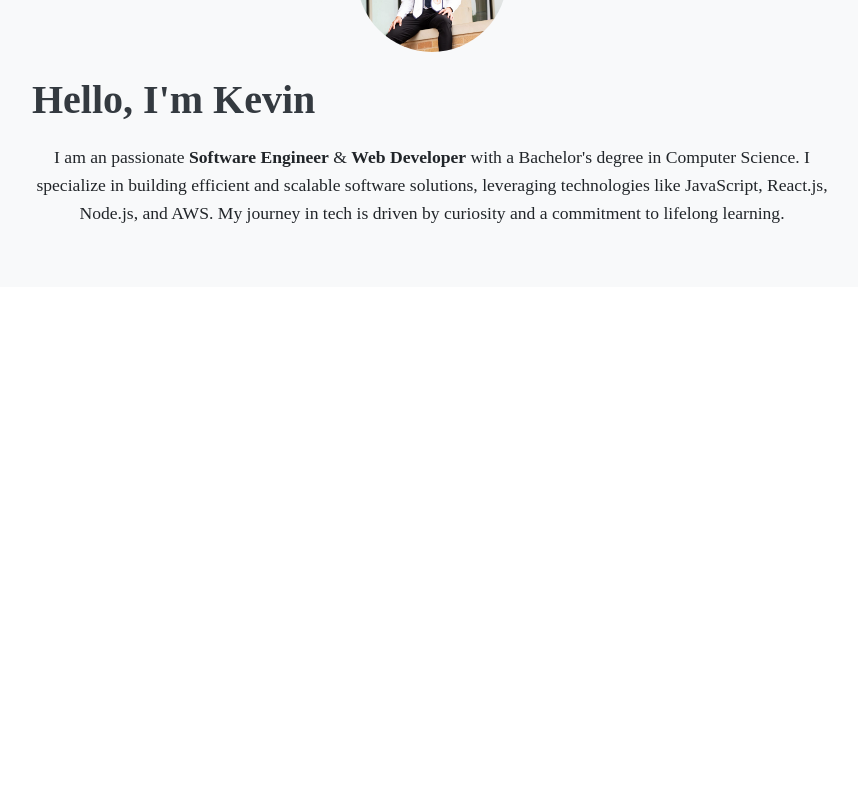
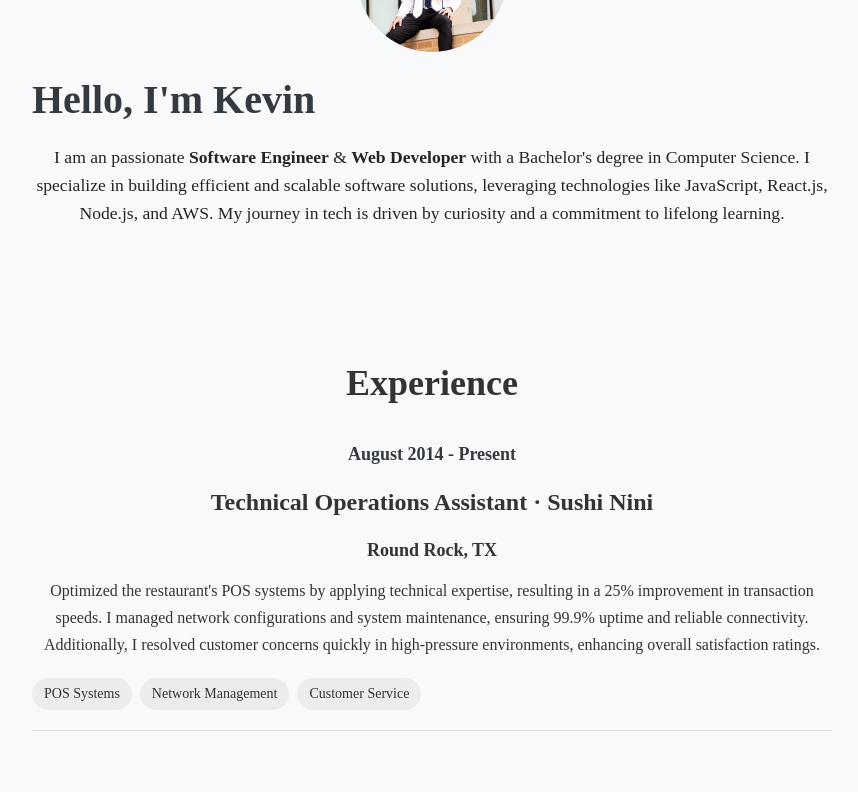
Before and after one commit to KevWin717/personal-portfolio, a React (Create React App) app: page / in a window 1280 px wide. Shown: the part 300-1092 px from the top of the page, without its empty margins (208-1066 px from the left). Before the commit the page ends 800 px from the top, so only its background shows below. Built offline with nearby package versions, Linux system fonts and the light colour scheme.

Commit message:
Update Experience section with content and styling

```diff
--- a/src/App.js
+++ b/src/App.js
@@ -3,7 +3,7 @@ import './App.css';
 import Header from './components/Header';
 // import Footer from './components/Footer';
 import About from './components/About';
-// import Skills from './components/Skills';
+import Experience from './components/Experience';
 // import Projects from './components/Projects';
 // import Contact from './components/Contact';
 
@@ -14,6 +14,7 @@ function App() {
       <Header />
       <main>
         <About />
+        <Experience />
       </main>
     </div>
   );
--- a/src/components/About.js
+++ b/src/components/About.js
@@ -5,7 +5,7 @@ function About() {
     return (
         <section id="about" className="about-section">
             <div className="content">
-                <img src="/images/me.jpg" alt="Picture of me" className="profile-pic" />
+                <img src="/images/me.jpg" alt="me" className="profile-pic" />
                 <h2>Hello, I'm Kevin</h2>
                 <p>
                 I am an passionate <strong>Software Engineer</strong> & <strong>Web Developer</strong> with a Bachelor's degree in Computer Science. I specialize in building efficient and scalable software solutions, leveraging technologies like JavaScript, React.js, Node.js, and AWS. My journey in tech is driven by curiosity and a commitment to lifelong learning.
--- /dev/null
+++ b/src/components/Experience.css
@@ -0,0 +1,88 @@
+.experience {
+    padding: 45px 20px;
+    background-color: #f8f9fa;
+}
+
+.experience h1 {
+    font-size: 36px;
+    margin-bottom: 40px;
+    text-align: center;
+}
+
+.experience-description {
+    font-size: 16px;
+    line-height: 1.7;
+    margin-bottom: 20px;
+}
+
+.experience-item {
+    max-width: 800px;
+    margin: 0 auto 60px;
+    border-bottom: 1px solid #e0e0e0;
+    padding-bottom: 20px;
+}
+
+.experience-item h2 {
+    font-size: 18px;
+    color: #343a40;
+    margin-bottom: 5px;
+}
+
+.experience-item h3 {
+    font-size: 24px;
+    margin-bottom: 5px;
+}
+
+.experience-item h4 {
+    font-size: 18px;
+    margin-bottom: 10px;
+}
+
+.skills-container {
+    display: flex;
+    flex-wrap: wrap;
+    gap: 8px;
+    margin-top: 10px;
+}
+
+.skill-bubble {
+    background-color: rgba(0, 0, 0, 0.05);
+    border-radius: 20px;
+    padding: 8px 12px;
+    font-size: 14px;
+}
+
+.resume-link {
+    text-align: left;
+    margin-top: 40px;
+}
+
+.resume-link a {
+    font-size: 18px;
+    text-decoration: none;
+    transition: color 0.3s;
+    color: black;
+}
+
+.resume-link a:hover {
+    text-decoration: underline;
+    color: #555555;
+}
+
+@media (max-width: 768px) {
+    .experience {
+      padding: 20px 10px;
+    }
+
+    .experience h1 {
+      font-size: 28px;
+    }
+
+    .experience-item h3 {
+      font-size: 20px;
+    }
+
+    .experience-item ul li {
+      font-size: 14px;
+    }
+  }
--- /dev/null
+++ b/src/components/Experience.js
@@ -0,0 +1,76 @@
+import React from "react";
+import "./Experience.css"
+
+const experiences = [
+    {
+        date: 'August 2014 - Present',
+        title: 'Technical Operations Assistant · Sushi Nini',
+        location: 'Round Rock, TX',
+        description: [
+            "Optimized the restaurant's POS systems by applying technical expertise, resulting in a 25% improvement in transaction speeds. I managed network configurations and system maintenance, ensuring 99.9% uptime and reliable connectivity. Additionally, I resolved customer concerns quickly in high-pressure environments, enhancing overall satisfaction ratings."
+        ],
+        skills: ['POS Systems', 'Network Management', 'Customer Service'],
+    },
+    {
+        date: 'June 2023 - September 2023',
+        title: 'Computer Lab Technician · University of Texas at San Antonio',
+        location: 'San Antonio, TX',
+        description: [
+            "Resolved over 20 technical issues weekly for students and faculty, improving user satisfaction and reducing repeat support requests by 15%. I maintained and optimized lab systems, cutting downtime by 10% and enhancing functionality for more than 500 users. I also managed updates and configurations of IDEs and coding software, ensuring optimal performance for all users."
+          ],
+        skills: ['Technical Support', 'System Maintenance', 'IDE Configuration'],
+    },
+    {
+        date: 'August 2021 - December 2021',
+        title: 'Web Development Intern · Chromosome18',
+        location: 'San Antonio, TX',
+        description: [
+            "Built and maintained secure web applications for genetic research using HTML, CSS, JavaScript, and back-end technologies. I collaborated with researchers and IT teams to meet 100% of project deadlines, contributing to significant advancements in genetic studies. I implemented security features that safeguarded sensitive information, resulting in zero data breaches during my tenure."
+          ],
+        skills: ['HTML', 'CSS', 'JavaScript', 'Data Security'],
+    },
+    {
+        date: 'January 2017 - May 2017',
+        title: 'Software Engineering Intern · IBM',
+        location: 'Austin, TX',
+        description: [
+            "Developed and integrated cognitive computing applications using IBM Cloud technology, enhancing system capabilities and increasing processing efficiency. I created and delivered detailed project reports and presentations to senior leadership, facilitating informed decision-making. Collaborated with cross-functional teams to design and implement innovative solutions while meeting tight deadlines."
+        ],
+        skills: ['IBM Cloud', 'Cognitive Computing', 'Technical Communication'],
+    }
+];
+
+const Experience = () => {
+    return (
+        <section className="experience">
+            <h1>Experience</h1>
+            {experiences.map((exp, index) => (
+                <div className="experience-item" key={index}>
+                    <div className="experience-header">
+                        <h2>{exp.date}</h2>
+                        <h3>{exp.title}</h3>
+                        <h4>{exp.location}</h4>
+                    </div>
+                    <p className="experience-description">{exp.description}</p>
+                    {exp.skills && exp.skills.length > 0 && (
+                        <div className="skills-container">
+                            {exp.skills.map((skill,idx) => (
+                                <div className="skill-bubble" key={idx}>
+                                    {skill}
+                                </div>
+                            ))}
+                        </div>
+                    )}
+                </div>
+            ))}
+
+            <div className="resume-link">
+                <a href="./files/Kevin_Nguyen_Resume.pdf" target="_blank" rel="noopener noreferrer">
+                    View Full Resume
+                </a>
+            </div>
+        </section>
+    );
+};
+
+export default Experience;
--- a/src/components/Header.js
+++ b/src/components/Header.js
@@ -12,7 +12,7 @@ function Header() {
             <nav>
                 <ul className='nav-links'>
                     <a href="#about">About</a>
-                    <a href="#skills">Skills</a>
+                    <a href="#experience">Experience</a>
                     <a href="#projects">Projects</a>
                     <a href="#contact">Contact</a>
                     <a href="https://github.com/KevWin717" target="_blank" rel="noopener noreferrer">Github</a>
```
Also changed, not shown: src/components/Skills.js (deleted), 1 other file (tests, documents, lock files or other folders).
